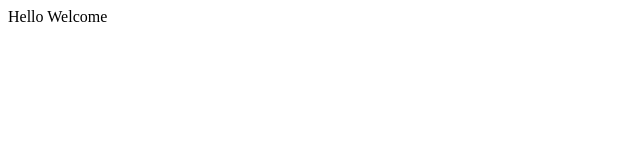
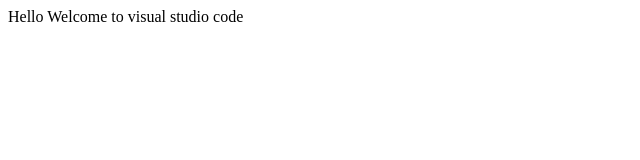
Before and after one commit to msangeetha27/myrepo, a plain HTML site: page index.html in a window 1280 px wide. Shown: the whole page, without its empty margins (0-640 px from the left). Drawn offline with Linux system fonts and the light colour scheme.

Commit message:
code changed in vsc

```diff
--- a/index.html
+++ b/index.html
@@ -1,5 +1,5 @@
 <!doctype html>
 <html>
-    <body>Hello Welcome
+    <body>Hello Welcome to visual studio code
     </body>
 </html>
```
